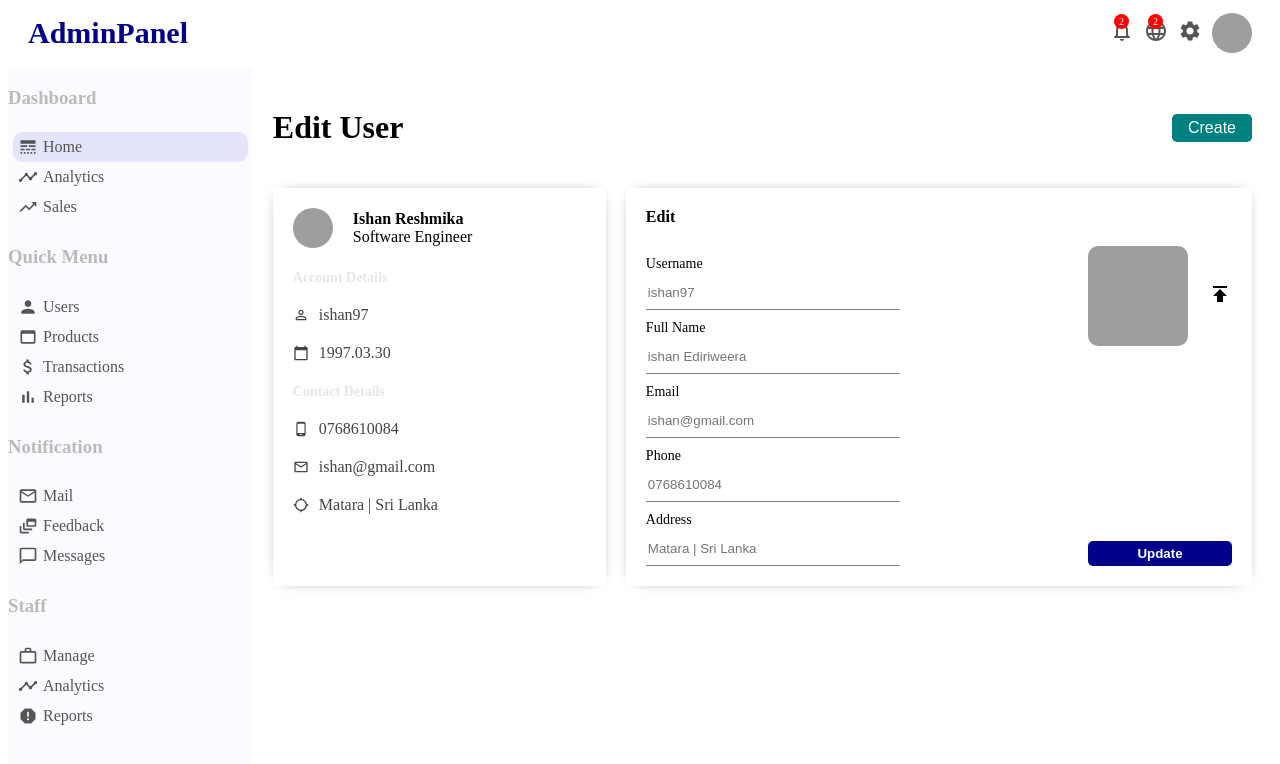
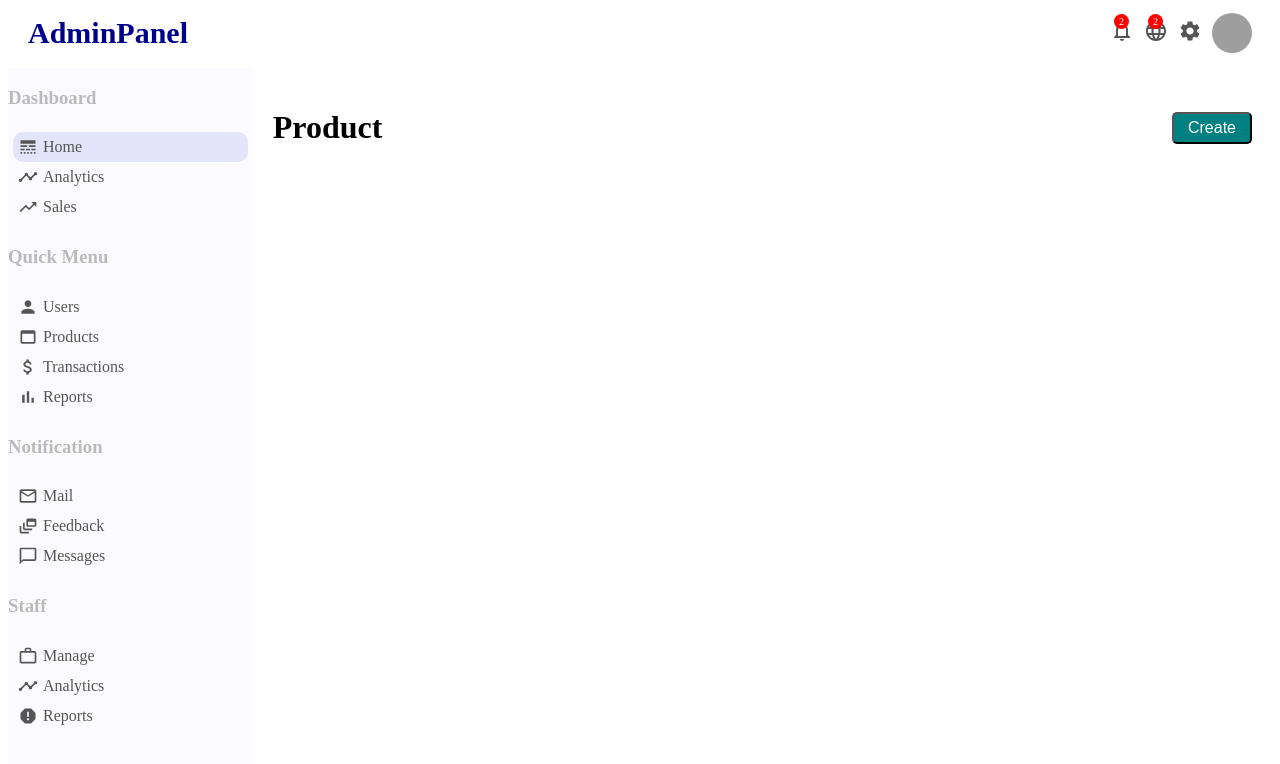
Before and after one commit to ishanEPR/UI_Design, a React (Create React App) app in the folder AdminPanel_ReactJS/admin_panel/: page /product/1 in a window 1280 px wide. Shown: the top 764 px of the page. Built offline with nearby package versions, Linux system fonts and the light colour scheme; grey boxes are pictures that could not be loaded.

Commit message:
add new product

```diff
--- a/AdminPanel_ReactJS/admin_panel/src/App.js
+++ b/AdminPanel_ReactJS/admin_panel/src/App.js
@@ -13,6 +13,7 @@
 } from "react-router-dom";
 import NewUser from "./pages/newPage/NewUser";
 import ProductList from "./pages/productList/ProductList";
+import Product from "./pages/product/Product";
 
 
 
@@ -55,7 +56,7 @@
 
 
             <Route path="/product/:productsId">
-              <User/>
+              <Product/>
 
             </Route>
 
--- /dev/null
+++ b/AdminPanel_ReactJS/admin_panel/src/pages/product/Product.jsx
@@ -0,0 +1,20 @@
+import React from 'react';
+import { Link } from 'react-router-dom';
+import "./product.css";
+
+export default function Product() {
+    return (
+        <div className="product">
+            <div className="productTitleContainer">
+                <h1 className="productTitle">Product</h1>
+                <Link to="/newproduct">
+
+                    <button className="productAddButton">Create</button>
+
+                </Link>
+
+            </div>
+
+        </div>
+    )
+}
--- /dev/null
+++ b/AdminPanel_ReactJS/admin_panel/src/pages/product/product.css
@@ -0,0 +1,25 @@
+.product{
+    flex: 4;
+    padding: 20px;
+}
+.productTitleContainer{
+    display: flex;
+
+    align-items: center;
+    justify-content: space-between;
+
+}
+
+.productTitle{
+
+}
+.productAddButton{
+    width: 80px;
+    bottom: none;
+    padding: 5px;
+    background-color: teal;
+    color: white;
+    border-radius: 5px;
+    font-size: 16px;
+
+}
```
